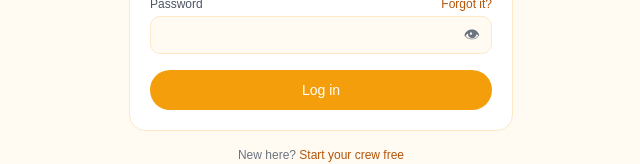
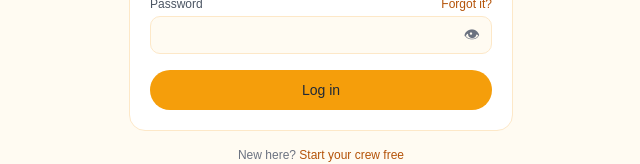
Before and after one commit to evontay/RosterApp, a Next.js app: page /login in a window 1280 px wide. Shown: the part 424-588 px from the top of the page, without its empty margins (319-959 px from the left). Built offline with nearby package versions, Linux system fonts and the light colour scheme.

Commit message:
fix: use text-sun-ink on auth button CTAs for WCAG AA
White on bg-sun-accent (#F59E0B) is ~2.1:1 and fails AA; dark ink is
6.8:1. Affects login, signup, and invite acceptance — the three pages
built from the Sunny crew mockups, which specified white text.

```diff
--- a/app/invite/[token]/AcceptInviteForm.tsx
+++ b/app/invite/[token]/AcceptInviteForm.tsx
@@ -235,7 +235,7 @@ export function AcceptInviteForm({
       <button
         type="submit"
         disabled={loading}
-        className="w-full bg-sun-accent text-white py-3 rounded-full text-sm font-medium hover:opacity-90 disabled:opacity-50"
+        className="w-full bg-sun-accent text-sun-ink py-3 rounded-full text-sm font-medium hover:opacity-90 disabled:opacity-50"
       >
         {loading ? "Joining…" : `Join ${businessName} 🙌`}
       </button>
--- a/app/login/page.tsx
+++ b/app/login/page.tsx
@@ -81,7 +81,7 @@ export default function LoginPage() {
             <button
               type="submit"
               disabled={loading}
-              className="w-full bg-sun-accent text-white py-2.5 rounded-full text-sm font-medium hover:opacity-90 disabled:opacity-50"
+              className="w-full bg-sun-accent text-sun-ink py-2.5 rounded-full text-sm font-medium hover:opacity-90 disabled:opacity-50"
             >
               {loading ? "Logging in…" : "Log in"}
             </button>
--- a/app/signup/page.tsx
+++ b/app/signup/page.tsx
@@ -123,7 +123,7 @@ export default function SignupPage() {
             <button
               type="submit"
               disabled={loading}
-              className="w-full bg-sun-accent text-white py-2.5 rounded-full text-sm font-medium hover:opacity-90 disabled:opacity-50"
+              className="w-full bg-sun-accent text-sun-ink py-2.5 rounded-full text-sm font-medium hover:opacity-90 disabled:opacity-50"
             >
               {loading ? "Creating your crew…" : "Create my crew"}
             </button>
```
Also changed, not shown: 3 other files (tests, documents, lock files or other folders).
